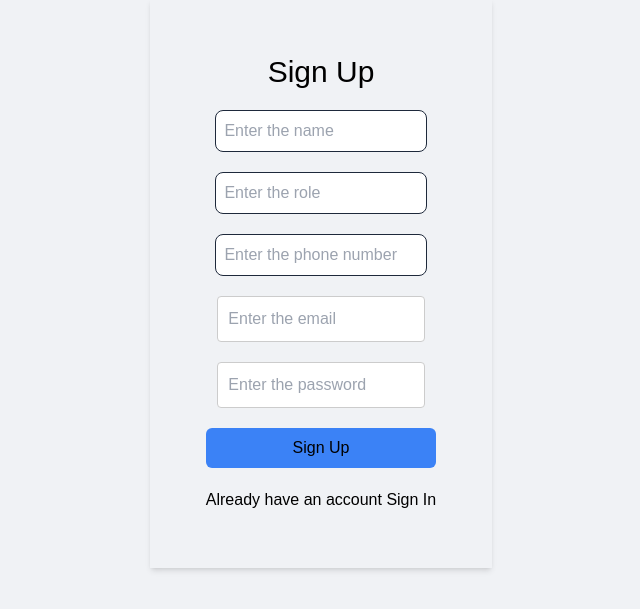
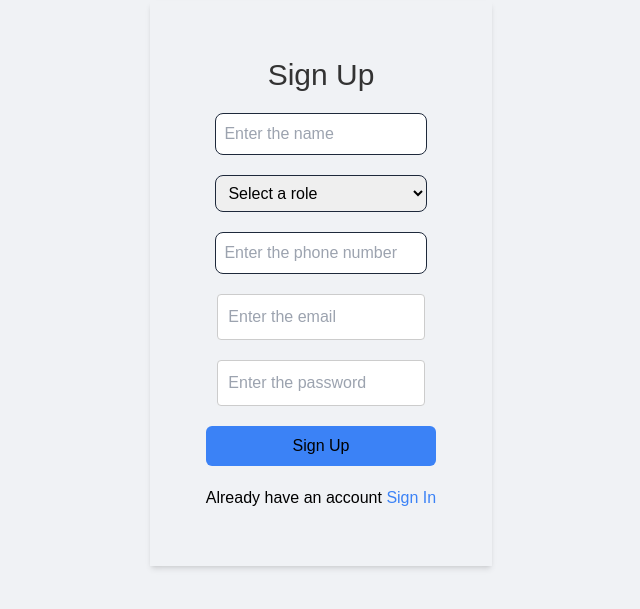
Before and after one commit to Geethika-Kancharla/HeartsHack, a React (Create React App) app: page /register in a window 1280 px wide. Shown: the part 117-726 px from the top of the page, without its empty margins (319-959 px from the left). Built offline with nearby package versions, Linux system fonts and the light colour scheme; no server answers.

Commit message:
register modified

```diff
--- a/src/pages/Home.js
+++ b/src/pages/Home.js
@@ -87,7 +87,7 @@ const Home = () => {
                                 <div className="deadlock">
                                     <a href="deadlockAlgo/deadlock.html">
                                         <div className="image">
-                                            <div className="link">LEARN MORE -</div>
+                                            <div className="link">  </div>
                                             <div className="title">RECOMMENDED DIET FOR HEALTHY HEART</div>
                                         </div>
                                         <div className="text">
@@ -102,7 +102,7 @@ const Home = () => {
                                     <Link to="/voice">
                                         <div className="image">
                                             <img src="" alt='med' />
-                                            <div className="link">LEARN MORE -</div>
+                                            <div className="link"></div>
                                             <div className="title">TRANSLATE MEDICAL LANGUAGE</div>
                                         </div>
                                         <div className="text">
--- a/src/pages/Register.js
+++ b/src/pages/Register.js
@@ -32,14 +32,25 @@ const Register = () => {
     return (
         <form onSubmit={handleSubmit} className='flex justify-center items-center h-screen '>
             <div className='flex flex-col p-14 justify-center items-center space-y-5 shadow-md '>
-                <h1 className='text-3xl'>Sign Up </h1>
+                <h2 className='text-3xl'>Sign Up </h2>
                 <input type='text' placeholder='Enter the name' value={name} onChange={(e) => setName(e.target.value)} className='border border-slate-800 rounded-lg w-11/12 p-2'></input>
-                <input type='text' placeholder='Enter the role' value={role} onChange={(e) => setRole(e.target.value)} className='border border-slate-800 rounded-lg w-11/12 p-2'></input>
-                <input type='tel' placeholder='Enter the phone number' value={phno} onChange={(e) => setPhno(e.target.value)} className='border border-slate-800 rounded-lg w-11/12 p-2'></input>
-                <input type='email' placeholder='Enter the email' value={email} onChange={(e) => setEmail(e.target.value)} className='border border-slate-800 rounded-lg w-11/12 p-2'></input>
-                <input type='password' placeholder='Enter the password' value={password} onChange={(e) => setPassword(e.target.value)} className='border border-slate-800 rounded-lg w-11/12 p-2'></input>
+
+<select value={role} onChange={(e) => setRole(e.target.value)} className='border border-slate-800 rounded-lg w-11/12 p-2'>
+<option value="" className="text-gray-50">Select a role</option>
+  <option value="Doctor">Doctor</option>
+  <option value="Staff">Staff</option>
+  <option value="Patient">Patient</option>
+</select>
+
+<input type='tel' placeholder='Enter the phone number' value={phno} onChange={(e) => setPhno(e.target.value)} className='border border-slate-800 rounded-lg w-11/12 p-2'></input>
+
+<input type='email' placeholder='Enter the email' value={email} onChange={(e) => setEmail(e.target.value)} className='border border-slate-800 rounded-lg w-11/12 p-2'></input>
+
+<input type='password' placeholder='Enter the password' value={password} onChange={(e) => setPassword(e.target.value)} className='border border-slate-800 rounded-lg w-11/12 p-2'></input>
+
                 <button className='bg-blue-500 p-2 rounded-md' type='submit'>Sign Up</button>
-                <p>Already have an account       <  Link to="/" >    Sign In</Link></p>
+                <p>Already have an account <Link to="/" className="text-blue-500">Sign In</Link></p>
+
             </div>
         </form>
     )
```
